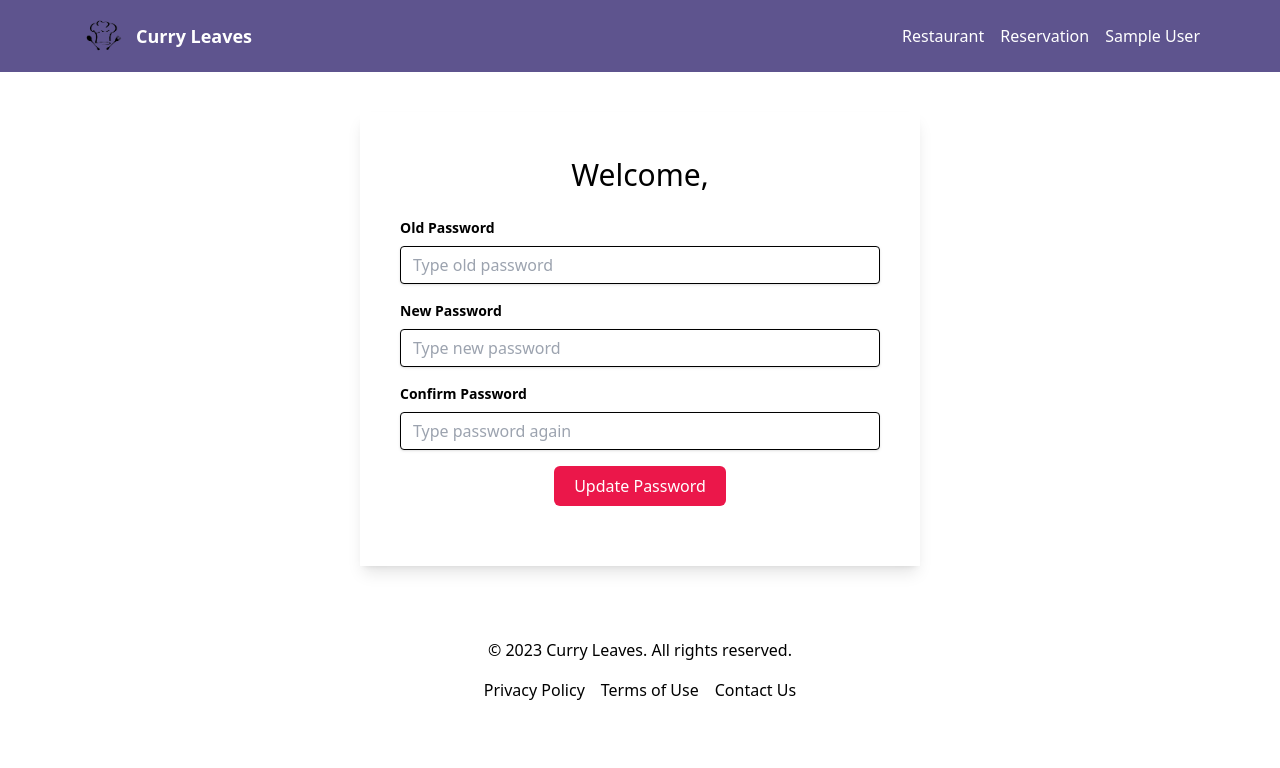
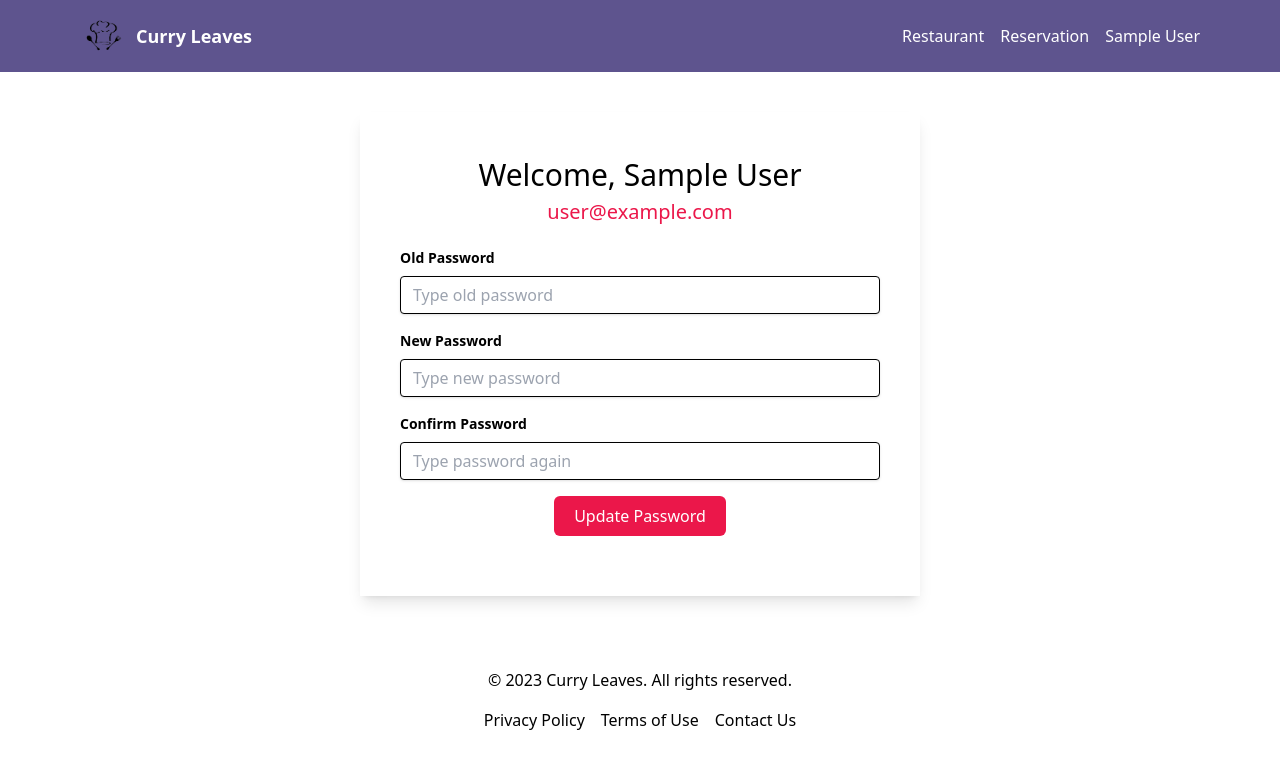
Before and after one commit to Almamun-Hossain/interview-restaurant-frontend, a Next.js app: page /profile in a window 1280 px wide. Shown: the top 768 px of the page. Built offline with nearby package versions, Linux system fonts and the light colour scheme; no server answers; sample sign-in values are in the browser's storage.

Commit message:
changes hardcoded api url

```diff
--- a/app/(auth)/login/page.js
+++ b/app/(auth)/login/page.js
@@ -2,11 +2,10 @@
 import Label from "@/app/_components/UI/Label";
 import useAuthForm from "@/app/_hook/useAuthForm";
 import GuestLayout from "@/app/_layout/GuestLayout";
-import Cookies from "js-cookie";
 import Link from "next/link";
 import { useRouter } from "next/navigation";
 import React, { useEffect } from "react";
-import { signIn, useSession } from "next-auth/react";
+import { useSession } from "next-auth/react";
 
 const Login = () => {
   let { data: session } = useSession();
@@ -14,7 +13,6 @@ const Login = () => {
   let router = useRouter();
 
   useEffect(() => {
-    console.log(session);
     if (session) {
       router.push("/dashboard");
     }
--- a/app/_hook/useAuth.js
+++ b/app/_hook/useAuth.js
@@ -2,7 +2,6 @@ import { useContext, useEffect } from "react";
 import { useMutation, useQueryClient } from "react-query";
 import { UserContext } from "../_utils/UserProvider";
 import { toast } from "react-toastify";
-// import Cookies from "js-cookie";
 import { Cookies } from "react-cookie";
 import Axios from "../_utils/Axios";
 import { signIn, signOut } from "next-auth/react";
@@ -40,6 +39,7 @@ const useAuth = () => {
       redirect: false,
     }).then((data) => {
       console.log("i am then function");
+      console.log(data);
       if (data) {
         if (data.error && data.ok) {
           toast.error(data.error);
--- a/app/api/auth/[...nextauth]/route.js
+++ b/app/api/auth/[...nextauth]/route.js
@@ -18,11 +18,14 @@ const handler = NextAuth({
         if (!credentials) {
           throw new Error("No credentials.");
         }
-        const res = await fetch("http://localhost:4000/api/v1/user/login", {
-          method: "POST",
-          body: JSON.stringify(credentials),
-          headers: { "Content-Type": "application/json" },
-        });
+        const res = await fetch(
+          `${process.env.NEXT_PUBLIC_API_URL}/user/login`,
+          {
+            method: "POST",
+            body: JSON.stringify(credentials),
+            headers: { "Content-Type": "application/json" },
+          }
+        );
         const data = await res.json();
         if (res.ok && data.success) {
           return { ...data.user, accessToken: data.token };
--- a/app/profile/page.js
+++ b/app/profile/page.js
@@ -6,9 +6,10 @@ import Input from "../_components/UI/Input";
 import useAuth from "../_hook/useAuth";
 import { toast } from "react-toastify";
 import Axios from "../_utils/Axios";
+import { useSession } from "next-auth/react";
 
 const Profile = () => {
-  let { user } = useContext(UserContext);
+  const { data: session } = useSession();
   let [formData, setFormData] = useState({
     oldPassword: "",
     newPassword: "",
@@ -44,8 +45,8 @@ const Profile = () => {
     <AppLayout>
       <div className="w-1/2 mx-auto my-10 bg-white shadow-lg p-10">
         <div className="text-center">
-          <h3>Welcome, {user?.name}</h3>
-          <span className="text-xl text-secondary">{user?.email}</span>
+          <h3>Welcome, {session?.user?.name}</h3>
+          <span className="text-xl text-secondary">{session?.user?.email}</span>
         </div>
 
         <div className="my-5">
@@ -102,8 +103,9 @@ const Profile = () => {
               />
             </div>
             <div className="text-center">
-              {user?.email === "almamun@mail.com" ||
-              user?.email === "almamun-admin@mail.com" ? (
+              {session &&
+              (session.user?.email === "almamun@mail.com" ||
+                session.user?.email === "almamun-admin@mail.com") ? (
                 <button
                   type="button"
                   className="text-white bg-gray px-5 py-2 rounded-md"
```
